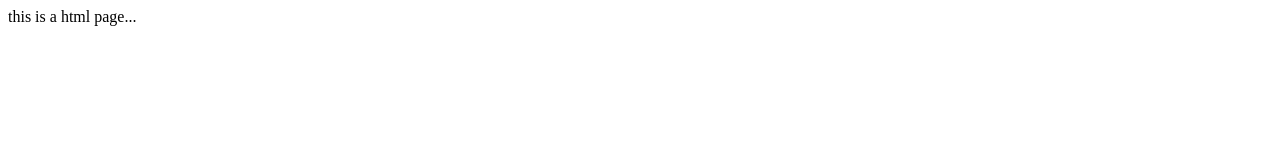
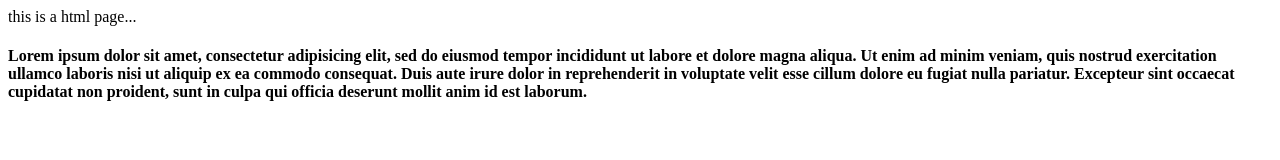
Before and after one commit to Saashil/gitclass, a plain HTML site: page index.html in a window 1280 px wide. Drawn offline with Linux system fonts and the light colour scheme.

Commit message:
index updated

```diff
--- a/index.html
+++ b/index.html
@@ -6,5 +6,6 @@
   </head>
   <body>
     this is a html page...
+    <h4>Lorem ipsum dolor sit amet, consectetur adipisicing elit, sed do eiusmod tempor incididunt ut labore et dolore magna aliqua. Ut enim ad minim veniam, quis nostrud exercitation ullamco laboris nisi ut aliquip ex ea commodo consequat. Duis aute irure dolor in reprehenderit in voluptate velit esse cillum dolore eu fugiat nulla pariatur. Excepteur sint occaecat cupidatat non proident, sunt in culpa qui officia deserunt mollit anim id est laborum.</h4>
   </body>
 </html>
```
